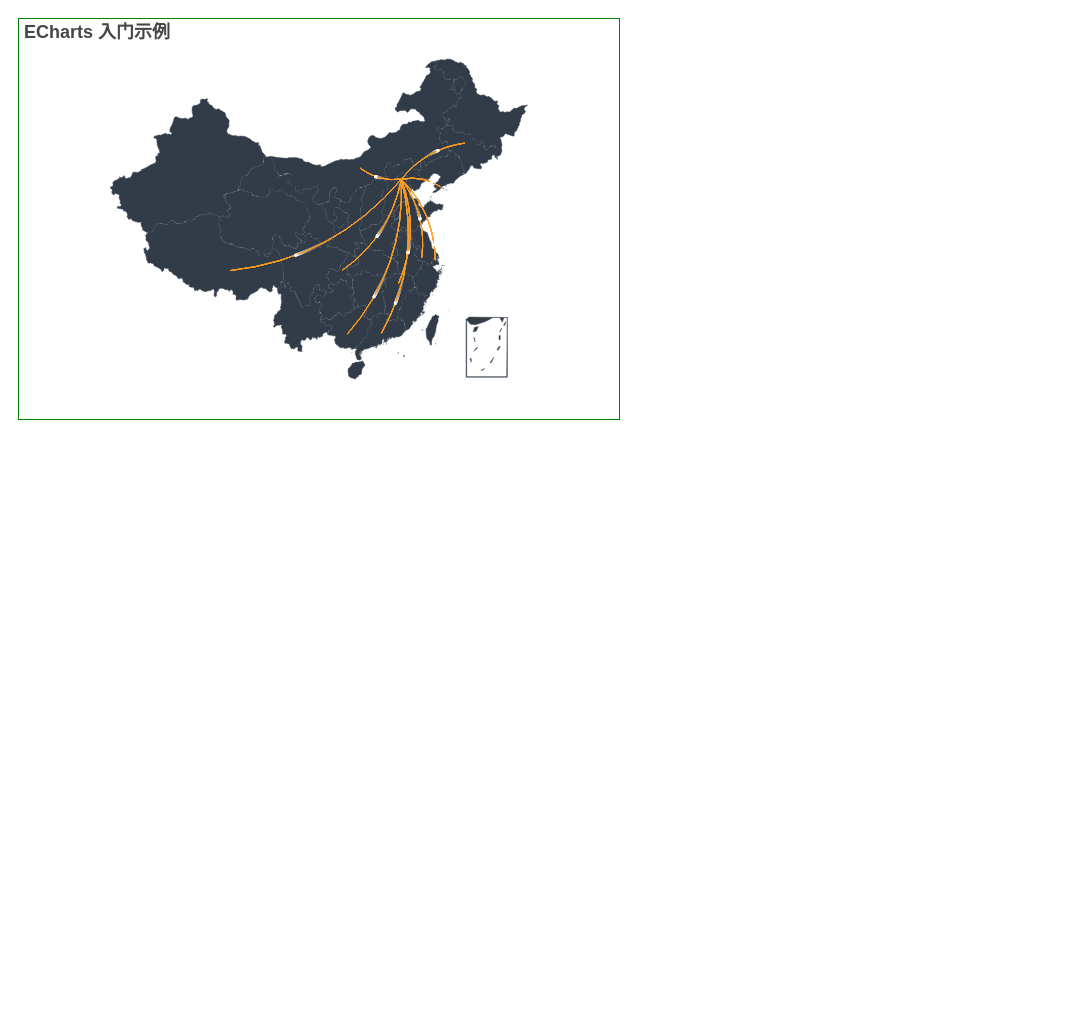
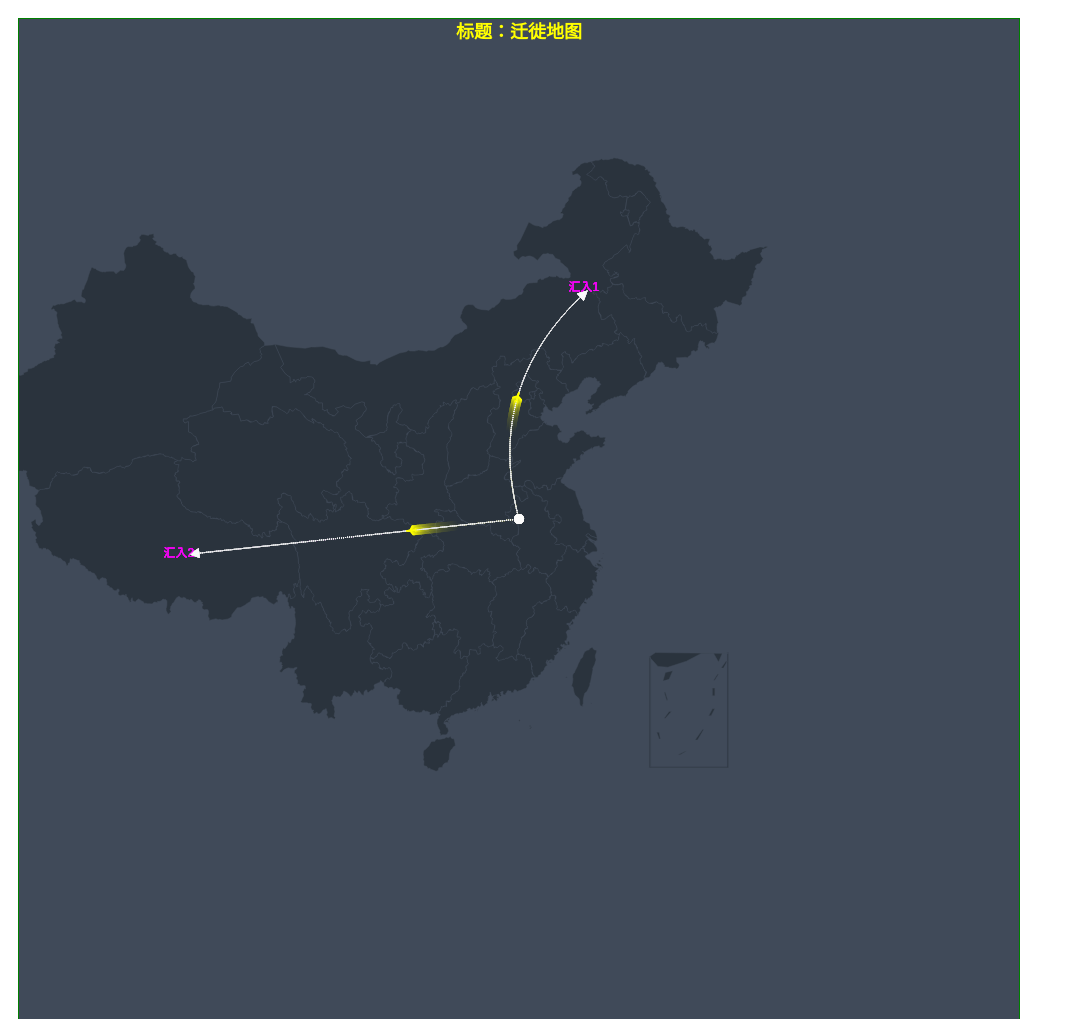
Before and after one commit to Lily24678/Echarts, a plain HTML site: page map.html in a window 1280 px wide. Shown: the whole page, without its empty margins (0-1065 px from the left). Before the commit the page ends 800 px from the top, so only its background shows below. Drawn offline with nearby package versions, Linux system fonts and the light colour scheme.

Commit message:
geo_lines

```diff
--- a/js/echarts_map.js
+++ b/js/echarts_map.js
@@ -1,188 +1,91 @@
-var geoCoordMap = {
-    '上海': [121.4648,31.2891],
-    '东莞': [113.8953,22.901],
-    '东营': [118.7073,37.5513],
-    '中山': [113.4229,22.478],
-    '临汾': [111.4783,36.1615],
-    '临沂': [118.3118,35.2936],
-    '丹东': [124.541,40.4242],
-    '丽水': [119.5642,28.1854],
-    '乌鲁木齐': [87.9236,43.5883],
-    '佛山': [112.8955,23.1097],
-    '保定': [115.0488,39.0948],
-    '兰州': [103.5901,36.3043],
-    '包头': [110.3467,41.4899],
-    '北京': [116.4551,40.2539],
-    '北海': [109.314,21.6211],
-    '南京': [118.8062,31.9208],
-    '南宁': [108.479,23.1152],
-    '南昌': [116.0046,28.6633],
-    '南通': [121.1023,32.1625],
-    '厦门': [118.1689,24.6478],
-    '台州': [121.1353,28.6688],
-    '合肥': [117.29,32.0581],
-    '呼和浩特': [111.4124,40.4901],
-    '咸阳': [108.4131,34.8706],
-    '哈尔滨': [127.9688,45.368],
-    '唐山': [118.4766,39.6826],
-    '嘉兴': [120.9155,30.6354],
-    '大同': [113.7854,39.8035],
-    '大连': [122.2229,39.4409],
-    '天津': [117.4219,39.4189],
-    '太原': [112.3352,37.9413],
-    '威海': [121.9482,37.1393],
-    '宁波': [121.5967,29.6466],
-    '宝鸡': [107.1826,34.3433],
-    '宿迁': [118.5535,33.7775],
-    '常州': [119.4543,31.5582],
-    '广州': [113.5107,23.2196],
-    '廊坊': [116.521,39.0509],
-    '延安': [109.1052,36.4252],
-    '张家口': [115.1477,40.8527],
-    '徐州': [117.5208,34.3268],
-    '德州': [116.6858,37.2107],
-    '惠州': [114.6204,23.1647],
-    '成都': [103.9526,30.7617],
-    '扬州': [119.4653,32.8162],
-    '承德': [117.5757,41.4075],
-    '拉萨': [91.1865,30.1465],
-    '无锡': [120.3442,31.5527],
-    '日照': [119.2786,35.5023],
-    '昆明': [102.9199,25.4663],
-    '杭州': [119.5313,29.8773],
-    '枣庄': [117.323,34.8926],
-    '柳州': [109.3799,24.9774],
-    '株洲': [113.5327,27.0319],
-    '武汉': [114.3896,30.6628],
-    '汕头': [117.1692,23.3405],
-    '江门': [112.6318,22.1484],
-    '沈阳': [123.1238,42.1216],
-    '沧州': [116.8286,38.2104],
-    '河源': [114.917,23.9722],
-    '泉州': [118.3228,25.1147],
-    '泰安': [117.0264,36.0516],
-    '泰州': [120.0586,32.5525],
-    '济南': [117.1582,36.8701],
-    '济宁': [116.8286,35.3375],
-    '海口': [110.3893,19.8516],
-    '淄博': [118.0371,36.6064],
-    '淮安': [118.927,33.4039],
-    '深圳': [114.5435,22.5439],
-    '清远': [112.9175,24.3292],
-    '温州': [120.498,27.8119],
-    '渭南': [109.7864,35.0299],
-    '湖州': [119.8608,30.7782],
-    '湘潭': [112.5439,27.7075],
-    '滨州': [117.8174,37.4963],
-    '潍坊': [119.0918,36.524],
-    '烟台': [120.7397,37.5128],
-    '玉溪': [101.9312,23.8898],
-    '珠海': [113.7305,22.1155],
-    '盐城': [120.2234,33.5577],
-    '盘锦': [121.9482,41.0449],
-    '石家庄': [114.4995,38.1006],
-    '福州': [119.4543,25.9222],
-    '秦皇岛': [119.2126,40.0232],
-    '绍兴': [120.564,29.7565],
-    '聊城': [115.9167,36.4032],
-    '肇庆': [112.1265,23.5822],
-    '舟山': [122.2559,30.2234],
-    '苏州': [120.6519,31.3989],
-    '莱芜': [117.6526,36.2714],
-    '菏泽': [115.6201,35.2057],
-    '营口': [122.4316,40.4297],
-    '葫芦岛': [120.1575,40.578],
-    '衡水': [115.8838,37.7161],
-    '衢州': [118.6853,28.8666],
-    '西宁': [101.4038,36.8207],
-    '西安': [109.1162,34.2004],
-    '贵阳': [106.6992,26.7682],
-    '连云港': [119.1248,34.552],
-    '邢台': [114.8071,37.2821],
-    '邯郸': [114.4775,36.535],
-    '郑州': [113.4668,34.6234],
-    '鄂尔多斯': [108.9734,39.2487],
-    '重庆': [107.7539,30.1904],
-    '金华': [120.0037,29.1028],
-    '铜川': [109.0393,35.1947],
-    '银川': [106.3586,38.1775],
-    '镇江': [119.4763,31.9702],
-    '长春': [125.8154,44.2584],
-    '长沙': [113.0823,28.2568],
-    '长治': [112.8625,36.4746],
-    '阳泉': [113.4778,38.0951],
-    '青岛': [120.4651,36.3373],
-    '韶关': [113.7964,24.7028]
-};
-
-var BJData = [
-    [{name:'北京'}, {name:'上海',value:95}],
-    [{name:'北京'}, {name:'广州',value:90}],
-    [{name:'北京'}, {name:'大连',value:80}],
-    [{name:'北京'}, {name:'南宁',value:70}],
-    [{name:'北京'}, {name:'南昌',value:60}],
-    [{name:'北京'}, {name:'拉萨',value:50}],
-    [{name:'北京'}, {name:'长春',value:40}],
-    [{name:'北京'}, {name:'包头',value:30}],
-    [{name:'北京'}, {name:'重庆',value:20}],
-    [{name:'北京'}, {name:'常州',value:10}]
-];
-var convertData = function (data) {
-    var res = [];
-    for (var i = 0; i < data.length; i++) {
-        var dataItem = data[i];
-        var fromCoord = geoCoordMap[dataItem[0].name];
-        var toCoord = geoCoordMap[dataItem[1].name];
-        if (fromCoord && toCoord) {
-            res.push({
-                fromName: dataItem[0].name,
-                toName: dataItem[1].name,
-                coords: [fromCoord, toCoord]
-            });
-        }
-    }
-    return res;
-};
 var planePath = 'path://M1705.06,1318.313v-89.254l-319.9-221.799l0.073-208.063c0.521-84.662-26.629-121.796-63.961-121.491c-37.332-0.305-64.482,36.829-63.961,121.491l0.073,208.063l-319.9,221.799v89.254l330.343-157.288l12.238,241.308l-134.449,92.931l0.531,42.034l175.125-42.917l175.125,42.917l0.531-42.034l-134.449-92.931l12.238-241.308L1705.06,1318.313z';
 
-var migrate_map = echarts.init(document.getElementById("migrate_map"));
-var migrate_option={
-	title: { //通用设置：
-		text: 'ECharts 入门示例'
+
+var migrate_map = echarts.init(document.getElementById("migrate_map"), null, {
+	width: "1000",
+	height: "1000"
+});
+var option = {
+	backgroundColor: '#404a59',
+	title: {
+		text: "标题：迁徙地图",
+		left: "center",
+		textStyle:{
+			color:"yellow",
+		}
 	},
-	geo:{
-		map:'china',
-        label: {
-            emphasis: {
-                show: false
-            }
-        },
-        itemStyle: {
-            normal: {
-                areaColor: '#323c48',
-                borderColor: '#404a59'
-            },
-            emphasis: {
-                areaColor: '#2a333d'
-            }
-        }
+	geo: {
+		map: "china",
+		center: [115.97, 32.71],
+		roam: "scale",
+		scaleLimit: {
+			min: 1,
+			max: 1.5,
+		},
+		nameMap: {
+			"山东": "shandong",
+			"新疆": "xinjiang",
+		},
+		itemStyle: {
+			areaColor: "#2a333d",
+			borderColor: "#404a59"
+		},
+		emphasis: {
+			label: {
+				show: false,
+			},
+			itemStyle: {
+				areaColor: "",
+			},
+		},
+		selectedMode: true,
 	},
-	series:{
-		type:'lines',
-		effect:{
-            show: true,
-            period: 6,
-            trailLength: 0.7,
-            color: '#fff',
-            symbolSize: 3
+	series: [{
+		type: "lines",
+		name: "北京迁出",
+		zlevel: 1,
+		effect:{//特效
+			show:true,
+			period:10,
+			symbol:planePath,
+			symbolSize :10,
+			color:"yellow",
+			trailLength:0.7,
 		},
-        lineStyle: {
-            normal: {
-                color: '#ffa022',
-                curveness: 0.2,
-            }
-        },
-		data:convertData(BJData),
-	}
-};
-migrate_map.setOption(migrate_option);
+
+		symbol:["circle","triangle"],
+		symbolSize:10,
+		label:{
+			show:true,
+			color:"#FF00FF",
+		},
+		data: [{
+			name:"汇入1",
+			fromName:"北京",
+			toName:"上海",
+			coords: [
+				[115.97, 32.71], // 起点
+				[120.97, 45.71], // 终点
+			],
+			lineStyle: {
+				type:"dotted",
+				color: "white",
+				curveness:0.3//边的曲度，支持从 0 到 1 的值，值越大曲度越大。,
+
+			},
+		},
+		{
+			name:"汇入2",
+			coords: [
+				[115.97, 32.71], // 起点
+				[90.97, 30.71], // 终点
+			],
+			lineStyle: {
+				type:"dotted",
+				color: "white",
+			},
+		}
+		]
+	}],
+}
+migrate_map.setOption(option);
--- a/map.html
+++ b/map.html
@@ -7,7 +7,7 @@
 
 	</head>
 	<body>
-		<div id="migrate_map" style="height: 400px;width: 600px;"></div>
+		<div id="migrate_map"></div>
 
 		<script src="echarts/dist/echarts.js" type="text/javascript" charset="utf-8"></script>
 		<script src="echarts/map/js/china.js" type="text/javascript" charset="utf-8"></script>
```
Also changed, not shown: bar.html (+2 -2 lines).
